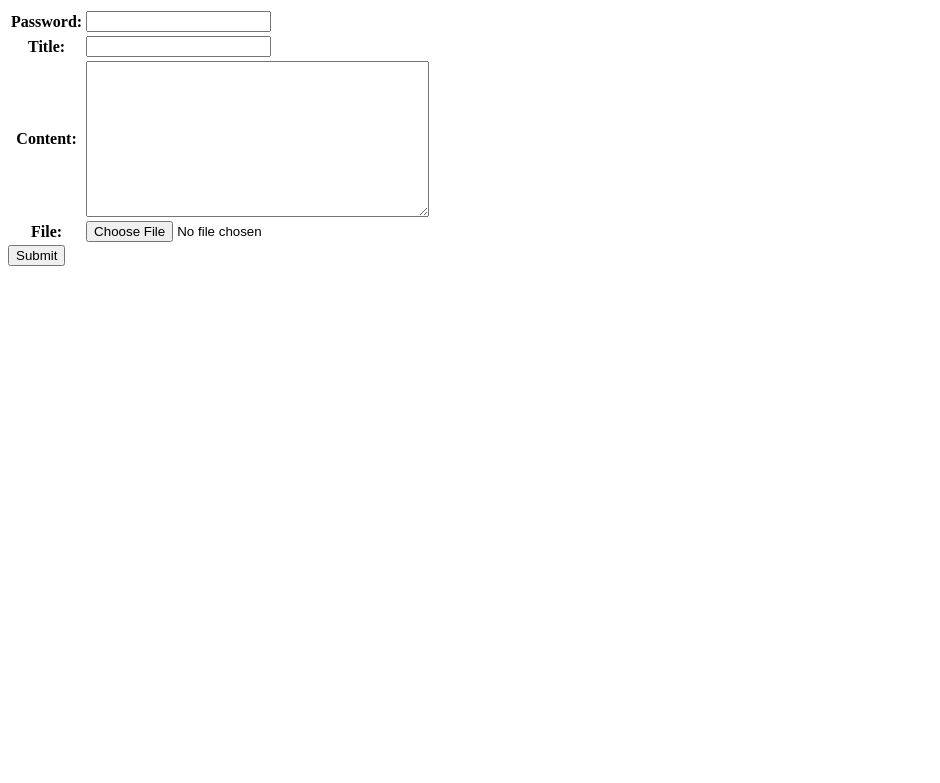
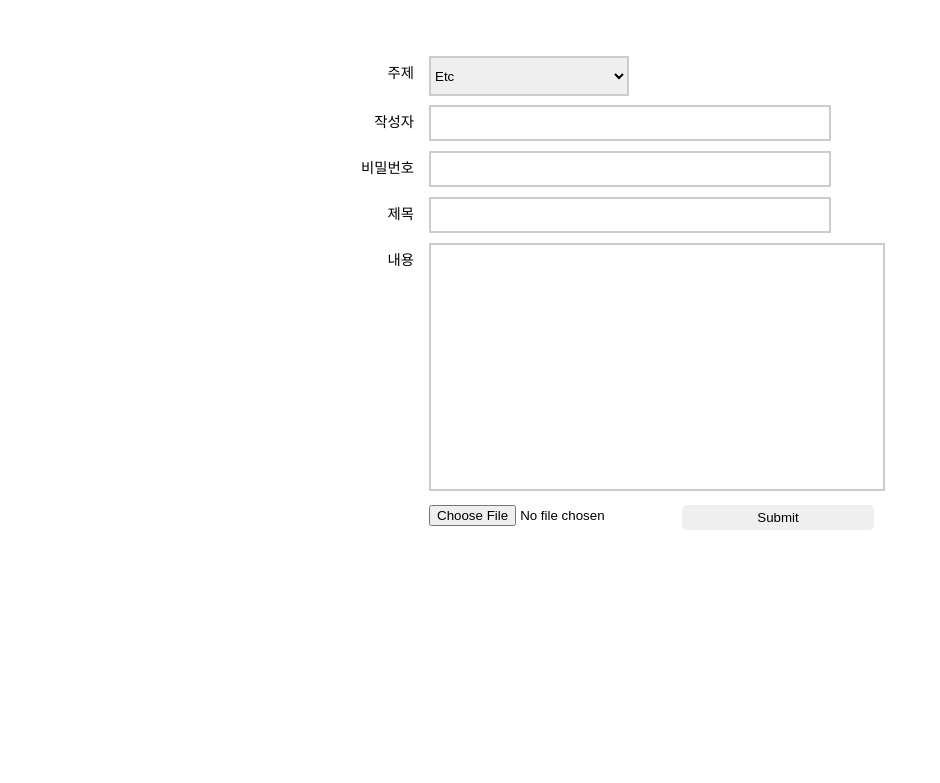
Before and after one commit to eun2ce/curious-coding, a Django app: page /write_form in a window 1280 px wide. Shown: the top 783 px of the page, without its empty margins (0-940 px from the left). Run offline with Django 3.2, Linux system fonts and the light colour scheme.

Commit message:
modify db,write.html, add function

```diff
--- a/curiouspage/board/forms.py
+++ b/curiouspage/board/forms.py
@@ -9,9 +9,16 @@ class CommentForm(forms.ModelForm):
         # fields = '__all__'
 class BoardForm(forms.ModelForm):
     password = forms.CharField(widget=forms.PasswordInput)
+
     class Meta:
         model = Board
-        fields = '__all__'
+        fields = ('author',
+                'password',
+                'subject_type',
+                'title',
+                'content',
+                'file',)
+
 
 class ConfirmPasswordForm(forms.ModelForm):
     password = forms.CharField(widget=forms.PasswordInput)
--- a/curiouspage/board/models.py
+++ b/curiouspage/board/models.py
@@ -1,25 +1,51 @@
 from django.db import models
+from pytz import timezone
+from django.conf import settings
 #db
 # Create your models here.
 #https://blog.hannal.com/2008/6/04_2-python_django_lecture/ 출처
+class Category(models.Model):   # 공지 유저글 인기글
+    categoryname = models.CharField(max_length=10)
+
+    def __unicode__(self):
+        return self.categoryname
+
+# class Subject(models.Model):    # 언어 데이터베이스 기타
+#     subjectname = models.CharField(max_length=10)
+
+#     def __unicode__(self):
+#         return self.subjectname
 
 class Board (models.Model):
+    SUBJECT_TYPE_CHOICE = (('Language', 'Language'),
+            ('Database', 'Database'),
+            ('Etc', 'Etc'),)
     password = models.CharField(max_length=50,null=False)  #비밀번호
+    author =models.CharField(max_length = 10,null=False) #작성자
+    categoryname = models.ForeignKey(Category,default=True,on_delete=models.CASCADE)  #카테고리
+    subject_type = models.CharField(
+        'Subject Type', max_length=10, default='Etc', choices=SUBJECT_TYPE_CHOICE) #글주제
     title=models.CharField(max_length=80,null=False) #글제목
     content=models.TextField(null=False)    #글내용
     file=models.ImageField(blank=True, null=True, upload_to='media/%Y/%m/%d/') # 파일
+    hit =models.IntegerField(11, default=0) #조회수
     created = models.DateTimeField(auto_now_add=True) #글생성
     updated = models.DateTimeField(auto_now=True)   #글수정
 
     def __unicode__(self):
         return self.title
+    def save(self, *args, **kwargs):
+        if self.categoryname is None:  # Set default reference
+            self.categoryname = Category.objects.get(id=2)
+        super(Board, self).save(*args, **kwargs)
 
 class Comment(models.Model):
+    password = models.CharField(max_length=50,null=False)  #비밀번호
     title = models.ForeignKey(Board,on_delete=models.CASCADE)
-    author =models.CharField(max_length = 10)
-    message = models.TextField()
-    created = models.DateTimeField(auto_now_add=True)
-    updated = models.DateTimeField(auto_now=True)
+    author =models.CharField(max_length = 10)   #작성자
+    message = models.TextField()    #코멘트
+    created = models.DateTimeField(auto_now_add=True)   #작성날짜
+    updated = models.DateTimeField(auto_now=True)   #업데이트날짜
 
     def __unicode__(self):
         return self.title
--- a/curiouspage/board/templates/board/write.html
+++ b/curiouspage/board/templates/board/write.html
@@ -1,8 +1,92 @@
-<form action="" method ="POST" enctype="multipart/form-data">
+<!DOCTYPE html>
+<html lang="en">
+
+<head>
+    <meta charset="UTF-8">
+    <meta name="viewport" content="width=device-width, initial-scale=1.0">
+    <meta http-equiv="X-UA-Compatible" content="ie=edge">
+    <title>글 작성</title>
+    <style>
+        html,body{
+            padding: 0;
+            margin: 0;
+        }
+        ul li{
+            list-style: none;
+            float: left;
+        }
+        input[type=text],input[type=password] {
+            padding: 7px;
+            width: 30vw;
+            font-family: Helvetica, sans-serif;
+            font-size: 1.0em;
+            margin: 0px 0px 10px 0px;
+            border: 2px solid #ccc;
+        }
+        #id_subject_type{
+            position: relative;
+            width: 200px;
+            height: 40px;
+            border: 2px solid #ccc;
+            margin-bottom: 9px;
+        }
+
+        textarea{
+            height: 30vh;
+            width: 35vw;
+            resize: none;
+            overflow:hidden;
+            font-size: 1.0em;
+            margin: 0px 0px 10px 0px;
+            border: 2px solid #ccc;
+        }
+
+
+        input[type=submit] {
+            padding:5px 15px;
+            width: 15vw;
+            background:ccc;
+            border:0 none;
+            cursor:pointer;
+            -webkit-border-radius: 5px;
+            border-radius: 5px;
+        }
+        #page-wrap {
+            width: 660px;
+            background: white;
+            padding: 20px 50px 20px 50px;
+            margin: 20px auto;
+            min-height: 500px;
+            height: auto !important;
+            height: 500px;
+        }
+        label{
+            float: left;
+            text-align: right;
+            margin-right: 15px;
+            width: 5vw;
+            padding-top: 5px;
+            font-size: 0.9em;
+        }
+    </style>
+</head>
+
+<body>
+        <div id = "page-wrap">
+    <form action="" method="POST" enctype="multipart/form-data">
         {% csrf_token %}
-            <table>
-            {{form.as_table}}
-            </table>
+        <ul><li><label>주제</label>{{form.subject_type}}</li>
+            <li><label>작성자</label>{{form.author}}</li>
+            <li><label>비밀번호</label>{{form.password}}</li>
+            <li><label>제목</label>{{form.title}}</li>
+            <li><label>내용</label>{{form.content}}</li>
+            <li><label></label>{{form.file}}</li>
+            <li><input type="submit" /></li></ul>
 
-            <input type="submit" />
-        </form>
+
+    </form>
+</div>
+
+</body>
+
+</html>
--- a/curiouspage/board/views.py
+++ b/curiouspage/board/views.py
@@ -2,7 +2,7 @@
 from django.template import loader, Context
 from django.shortcuts import render, redirect, get_object_or_404
 from django.http import HttpResponse, HttpResponseRedirect
-from .models import Board, Comment
+from .models import Board, Comment,Category
 from django.urls import reverse,reverse_lazy
 from django.views import generic
 from .forms import CommentForm, BoardForm, ConfirmPasswordForm
@@ -42,6 +42,7 @@ def write_form(request):    #보여질 글쓰기 폼
     if request.method == 'POST':
         form = BoardForm(request.POST,request.FILES)
         if form.is_valid(): # 값이 들어오면 저장하고 인덱스로
+            board = form.save(commit = False)
             # board = form.save(commit=False)   #사용자가 하지않는 pk입력을
             # board.title = Board.objects.get(pk=pk)    #개발자가 넣어준다
             form.save()
```
Also changed, not shown: curiouspage/board/migrations/0001_initial.py, curiouspage/board/migrations/0002_auto_20180708_0328.py (added), curiouspage/board/migrations/0002_board_file.py (deleted), curiouspage/board/migrations/0003_auto_20180705_1557.py (deleted), curiouspage/board/migrations/0003_auto_20180708_0330.py (added), curiouspage/board/migrations/0004_auto_20180705_1608.py (deleted), curiouspage/board/migrations/0005_auto_20180705_1807.py (deleted), curiouspage/board/migrations/0006_auto_20180706_1316.py (deleted), curiouspage/board/migrations/0007_board_password.py (deleted).
